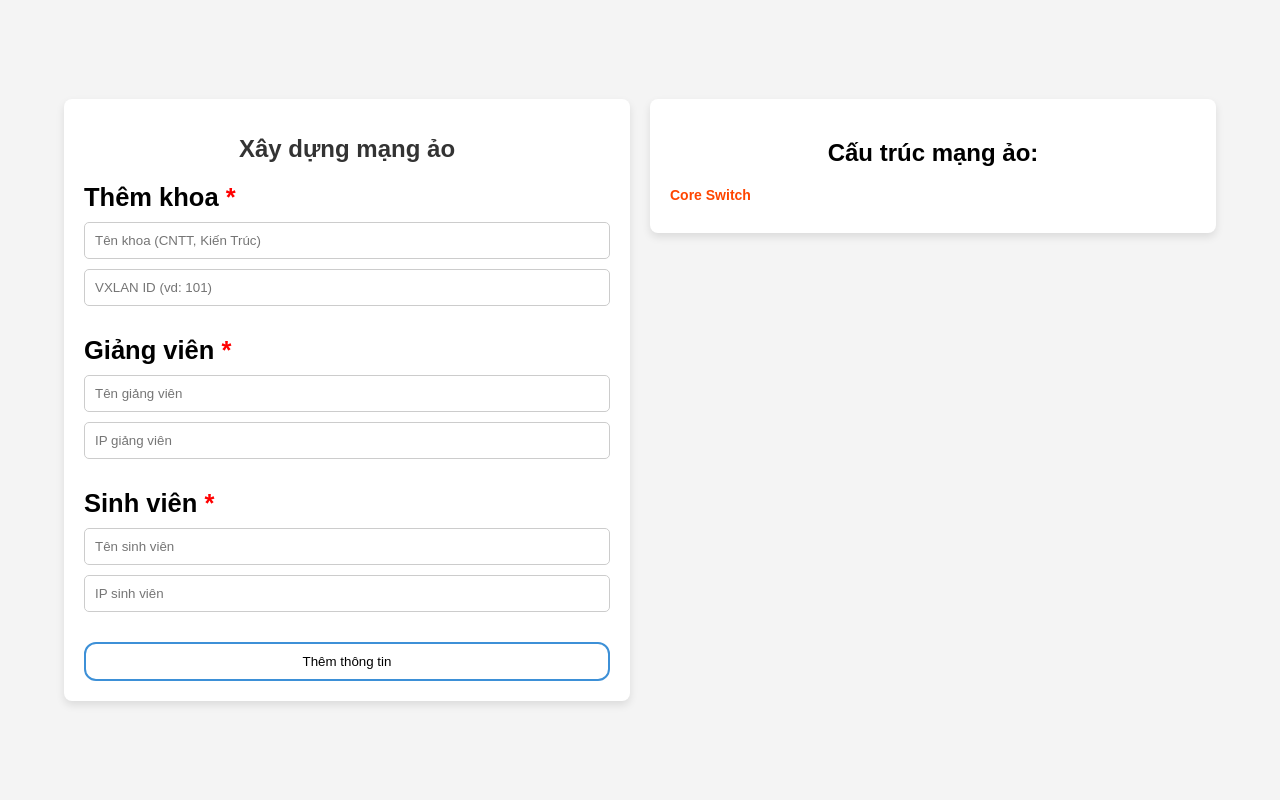
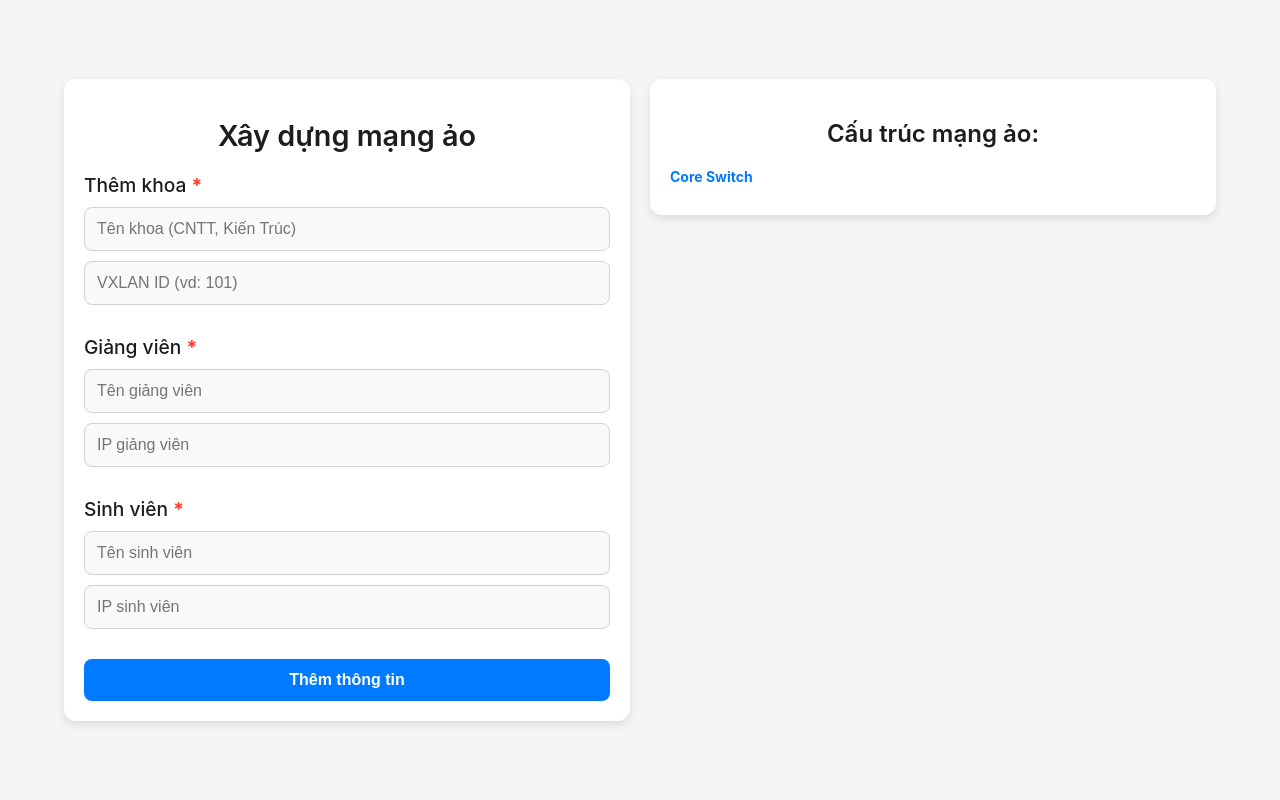
Before and after one commit to xyan-dhgb/NT541.P21, a Flask app: page / in a window 1280 px wide. Run offline with Flask 3, Linux system fonts and the light colour scheme.

Commit message:
fix(css): change to Apple UI style

```diff
--- a/sdn-gui/static/css/style.css
+++ b/sdn-gui/static/css/style.css
@@ -1,13 +1,14 @@
 /* Toàn bộ body */
 body {
-    font-family: Arial, sans-serif;
+  font-family: -apple-system, BlinkMacSystemFont, "Helvetica Neue", Arial, sans-serif;
   margin: 0;
   padding: 0;
-    background: #f4f4f4;
+  background: #f5f5f7; /* Màu nền xám nhạt */
   display: flex;
   justify-content: center;
   align-items: center;
   height: 100vh;
+  color: #1d1d1f; /* Màu chữ đen nhạt */
 }
 
 /* Container chính */
@@ -24,12 +25,12 @@
 .form-section,
 .tree-section {
   flex: 1;
-    background: #fff;
+  background: #ffffff; /* Màu nền trắng */
   padding: 20px;
-    border-radius: 8px;
-    box-shadow: 0 4px 8px rgba(0, 0, 0, 0.1);
-    overflow-y: auto; /* Thêm thanh cuộn nếu nội dung quá dài */
-    max-height: 80vh; /* Giới hạn chiều cao */
+  border-radius: 12px; /* Bo góc mềm mại */
+  box-shadow: 0 4px 10px rgba(0, 0, 0, 0.1); /* Hiệu ứng bóng nhẹ */
+  overflow-y: auto;
+  max-height: 80vh;
 }
 
 /* Form Section */
@@ -40,33 +41,35 @@
 h1 {
   text-align: center;
   margin-bottom: 20px;
-    color: #333;
-    font-size: 1.5rem; /* Base font size */
+  color: #1d1d1f; /* Màu chữ đen nhạt */
+  font-size: 1.8rem;
+  font-weight: 600;
 }
 
 .compulsory-star {
-    color: red;
+  color: #ff3b30; /* Màu đỏ Apple */
   font-weight: bold;
 }
 
 /* Tree Section */
 .tree-section {
   text-align: left;
-    font-family: Arial, sans-serif;
+  font-family: -apple-system, BlinkMacSystemFont, "Helvetica Neue", Arial, sans-serif;
   font-size: 14px;
-    color: #333;
+  color: #1d1d1f;
 }
 
 .tree-section h2 {
   text-align: center;
-    color: black;
+  color: #1d1d1f;
   margin-bottom: 20px;
-    font-size: 1.5rem; /* Base font size */
+  font-size: 1.5rem;
+  font-weight: 600;
 }
 
 .tree-section .switch {
   font-weight: bold;
-    color: #ff4500;
+  color: #007aff; /* Màu xanh Apple */
   margin-bottom: 10px;
 }
 
@@ -80,30 +83,43 @@
 }
 
 .tree-section .teacher {
-    color: green;
+  color: #34c759; /* Màu xanh lá Apple */
 }
 
 .tree-section .student {
-    color: orange;
+  color: #ff9500; /* Màu cam Apple */
 }
 
 /* Input và Button */
 input {
   margin-bottom: 10px;
-    padding: 10px;
+  padding: 12px;
   width: 100%;
   box-sizing: border-box;
-    border: 1px solid #ccc;
-    border-radius: 5px;
+  border: 1px solid #d1d1d6; /* Màu viền xám nhạt */
+  border-radius: 8px; /* Bo góc mềm mại */
+  background: #f9f9f9; /* Màu nền xám nhạt */
+  font-size: 16px;
+  color: #1d1d1f;
+  transition: border-color 0.3s ease, box-shadow 0.3s ease;
+}
+
+input:focus {
+  border-color: #007aff; /* Màu xanh Apple khi focus */
+  box-shadow: 0 0 0 3px rgba(0, 122, 255, 0.3); /* Hiệu ứng focus */
+  outline: none;
 }
 
 button {
-    padding: 10px 20px;
-    background-color: white;
-    color: black;
-    border: 2px solid #3D90D7;
-    border-radius: 12px;
+  padding: 12px 20px;
+  background: #007aff; /* Màu xanh Apple */
+  color: #ffffff;
+  border: none;
+  border-radius: 8px; /* Bo góc mềm mại */
+  font-size: 16px;
+  font-weight: 600;
   cursor: pointer;
+  transition: background 0.3s ease, transform 0.2s ease;
 }
 
 button[type="submit"] {
@@ -158,31 +178,33 @@
 h4 {
   margin-top: 20px;
   margin-bottom: 10px;
-    font-size: 25.5px; /* Kích thước chữ lớn hơn */
+  font-size: 1.2rem;
+  font-weight: 500;
 }
 
 .messages {
   display: flex;
-    justify-content: center; /* Căn giữa theo chiều ngang */
-    align-items: center; /* Căn giữa nội dung bên trong */
-    position: absolute; /* Đặt vị trí tuyệt đối */
-    top: 10px; /* Cách phía trên 10px */
-    left: 50%; /* Căn giữa theo chiều ngang */
-    transform: translateX(-50%); /* Đảm bảo căn giữa chính xác */
-    width: 90%; /* Chiếm 90% chiều rộng màn hình */
-    max-width: 600px; /* Giới hạn chiều rộng tối đa */
-    z-index: 1000; /* Đảm bảo thông báo nằm trên các phần tử khác */
-    flex-wrap: wrap; /* Đảm bảo nội dung không tràn ra ngoài */
+  justify-content: center;
+  align-items: center;
+  position: absolute;
+  top: 10px;
+  left: 50%;
+  transform: translateX(-50%);
+  width: 90%;
+  max-width: 600px;
+  z-index: 1000;
+  flex-wrap: wrap;
 }
 
 .alert {
   padding: 15px;
   margin-bottom: 10px;
-    border-radius: 5px;
-    font-size: 16px; /* Kích thước chữ vừa phải */
-    text-align: center; /* Căn giữa nội dung văn bản */
-    box-shadow: 0 2px 5px rgba(0, 0, 0, 0.1); /* Thêm hiệu ứng bóng */
-    width: 100%; /* Chiếm toàn bộ chiều rộng của `.messages` */
+  border-radius: 8px;
+  font-size: 16px;
+  text-align: center;
+  box-shadow: 0 2px 5px rgba(0, 0, 0, 0.1);
+  width: 100%;
+  transition: all 0.3s ease; /* Thêm hiệu ứng mượt mà */
 }
 
 .alert.success {
```
Also changed, not shown: other parts of sdn-gui/static/css/style.css (+15 -11 lines). Lines whose indentation alone changed are shown as unchanged.
